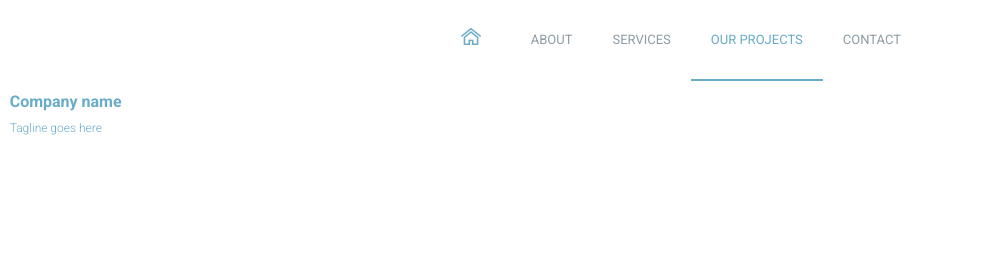
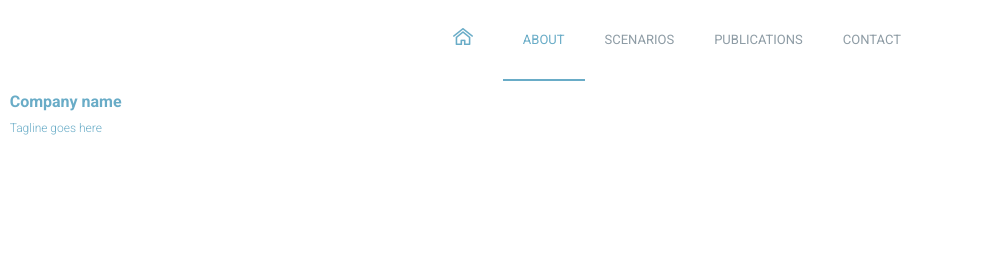
Before and after one commit to csisexperimental/csispr.github.io, a plain HTML site: page project2.html in a window 1280 px wide. Shown: the top 277 px of the page, 289-1280 px from the left. Drawn offline with nearby package versions, Linux system fonts and the light colour scheme; a script that the page names is missing.

Commit message:
Add files via upload

```diff
--- a/project2.html
+++ b/project2.html
@@ -39,11 +39,11 @@
 						<nav class="main-navigation">
 							<button class="menu-toggle"><i class="fa fa-bars"></i></button>
 							<ul class="menu">
-								<li class="home menu-item"><a href="index.html"><img src="images/home-icon.png" alt="Home"></a></li>
-								<li class="menu-item"><a href="about.html">About</a></li>
-								<li class="menu-item"><a href="services.html">Services</a></li>
-								<li class="menu-item current-menu-item"><a href="projects.html">Our projects</a></li>
-								<li class="menu-item"><a href="contact.html">Contact</a></li>
+								<li class="home menu-item"><a href="index2.html"><img src="images/home-icon.png" alt="Home"></a></li>
+								<li class="menu-item current-menu-item"><a href="about2.html">About</a></li>
+								<li class="menu-item"><a href="projects2.html">Scenarios</a></li>
+								<li class="menu-item"><a href="publications2.html">Publications</a></li>
+								<li class="menu-item"><a href="contact2.html">Contact</a></li>
 							</ul>
 						</nav>
 
```
